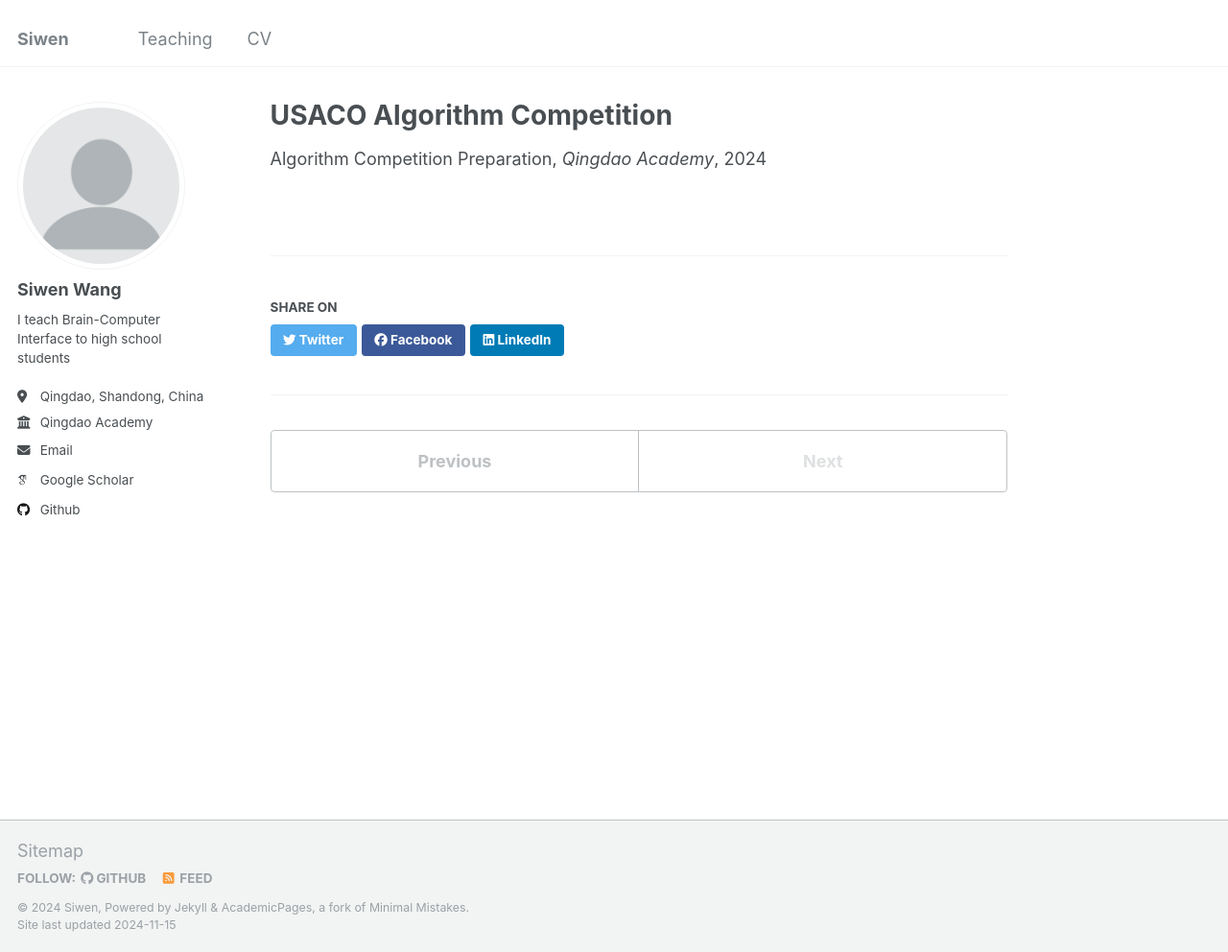
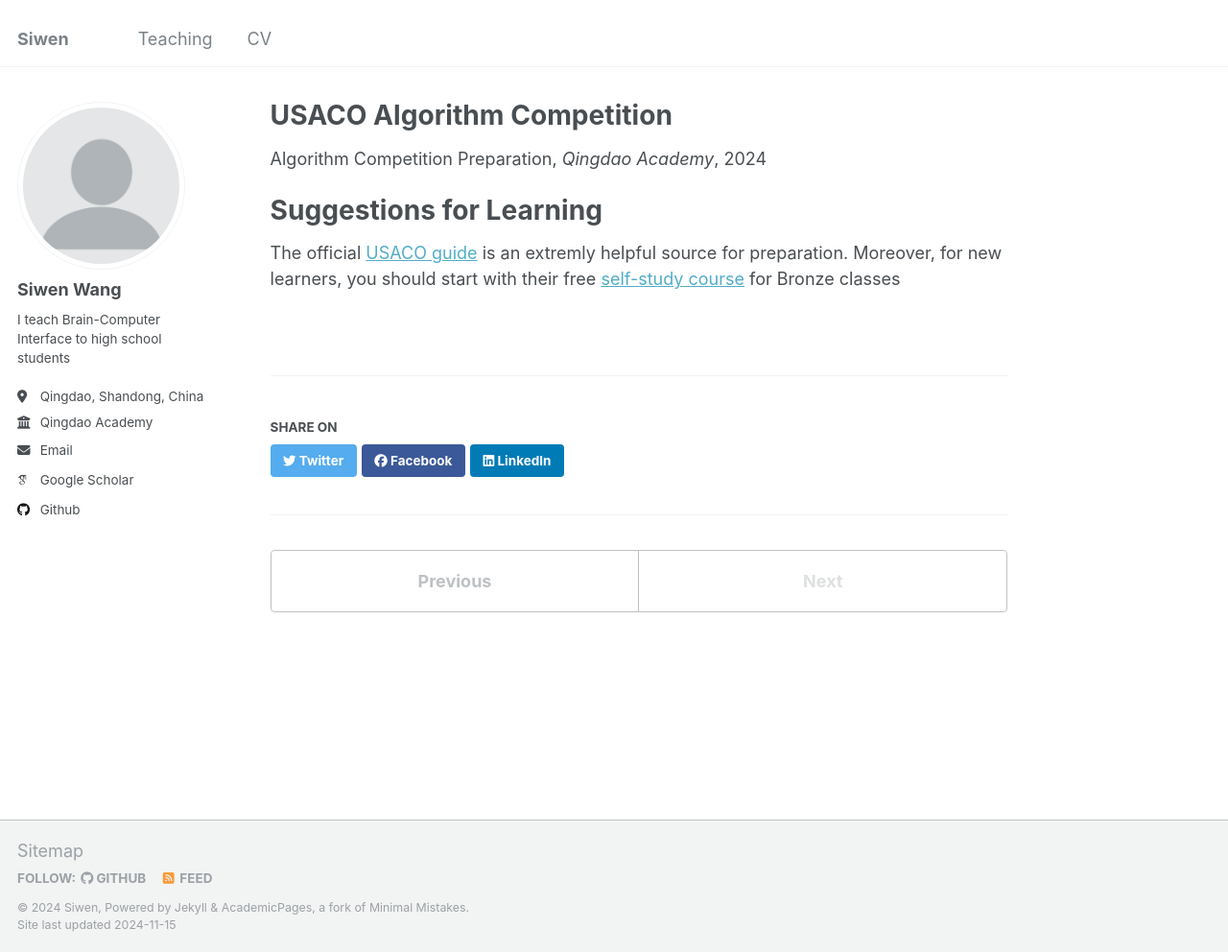
Before and after one commit to siw028/siwen.github.io, a Jekyll site: the page built from _teaching/USACO.md, in a window 1280 px wide and 992 px high. Shown: the whole window at 96% size. Built offline with Jekyll 4.4.1, drawn with Linux system fonts in a browser that asks for light colours; some web fonts are replaced.

Commit message:
Update USACO.md

```diff
--- a/_teaching/USACO.md
+++ b/_teaching/USACO.md
@@ -2,8 +2,12 @@
 title: "USACO Algorithm Competition"
 collection: teaching
 type: "Algorithm Competition Preparation"
-permalink: /teaching
+permalink: /teaching/USACO
 venue: "Qingdao Academy"
 date: 2024-09-01
 location: "Qingdao,Shandong"
 ---
+
+Suggestions for Learning
+======
+The official [USACO guide](https://usaco.guide/) is an extremly helpful source for preparation. Moreover, for new learners, you should start with their free [self-study course](https://joincpi.org/video-classes) for Bronze classes
```
